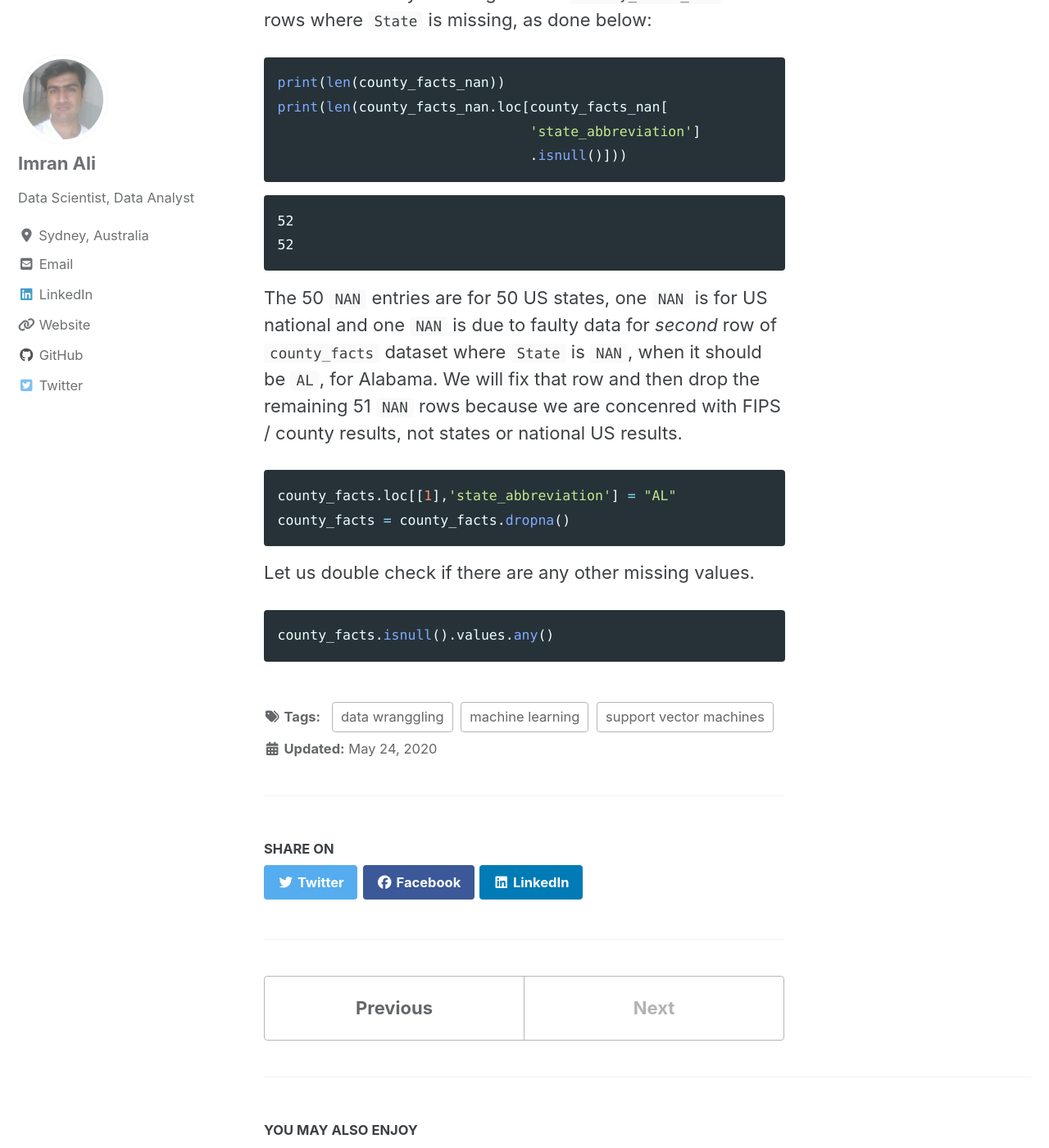
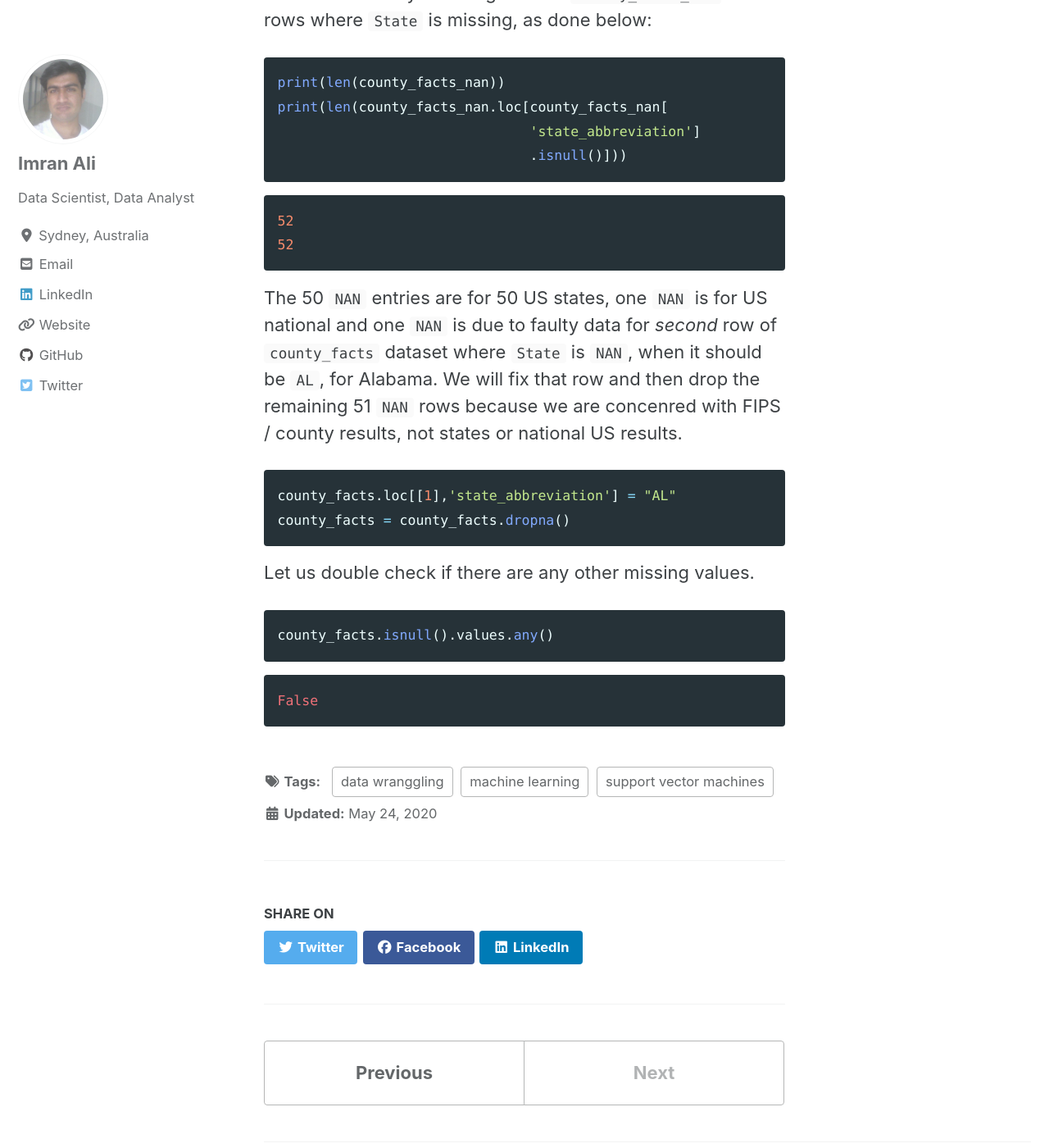
Before and after one commit to ImranAliPhD/ImranAliPhD.github.io, a Jekyll site: the page built from _posts/2020-05-24-primaries.md, in a window 1280 px wide and 1400 px high, scrolled down 4054 px. Shown: the whole window at 82% size. Built offline with Jekyll 4.4.1, drawn with Linux system fonts in a browser that asks for light colours; cached includes are drawn as plain includes; nearby versions of some CDN libraries.

Commit message:
Update 2020-05-24-primaries.md

````diff
--- a/_posts/2020-05-24-primaries.md
+++ b/_posts/2020-05-24-primaries.md
@@ -58,7 +58,7 @@ print(len(county_facts_nan.loc[county_facts_nan[
                                'state_abbreviation']
                                .isnull()]))
 ```
-```
+```ruby
 52
 52
 ```
@@ -75,3 +75,6 @@ Let us double check if there are any other missing values.
 ```python
 county_facts.isnull().values.any()
 ```
+```ruby
+False
+```
````
